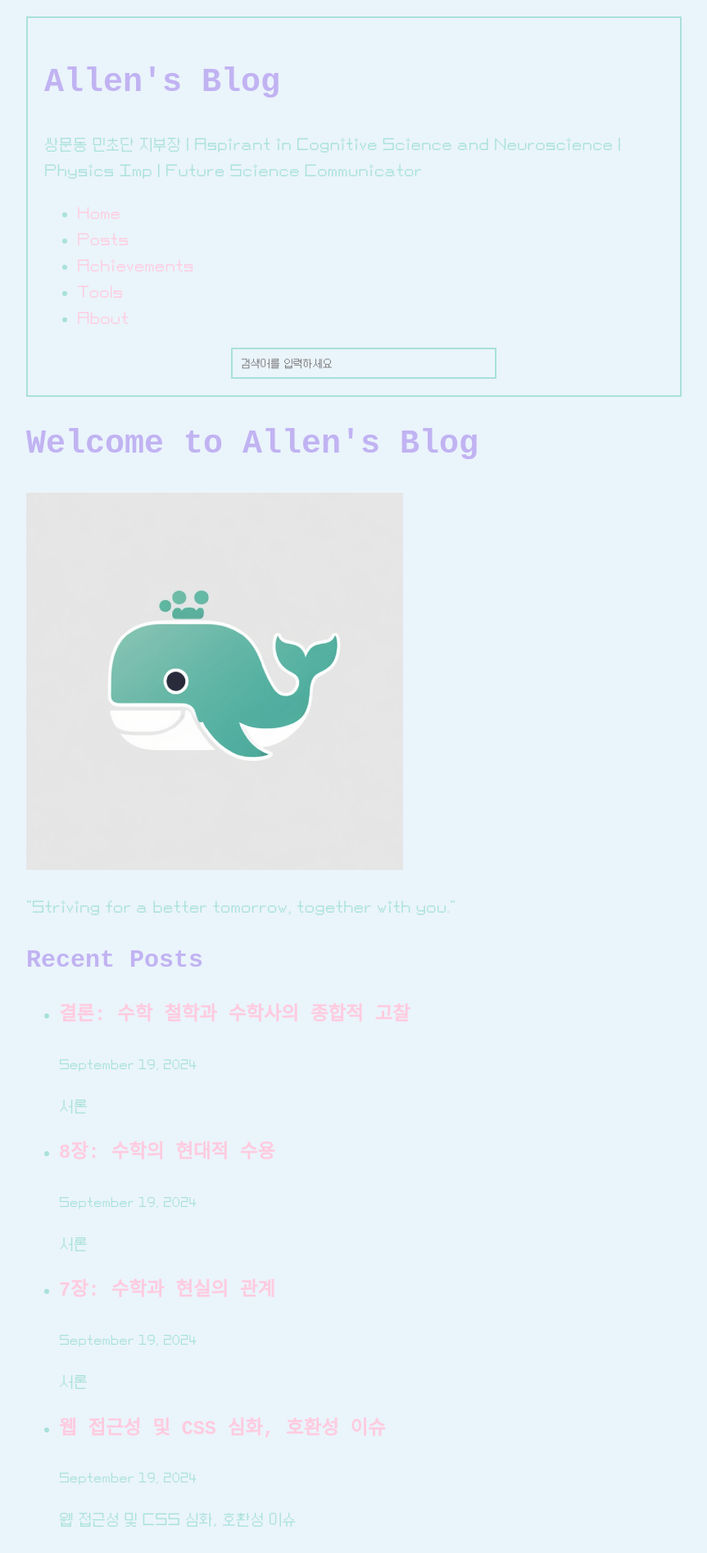
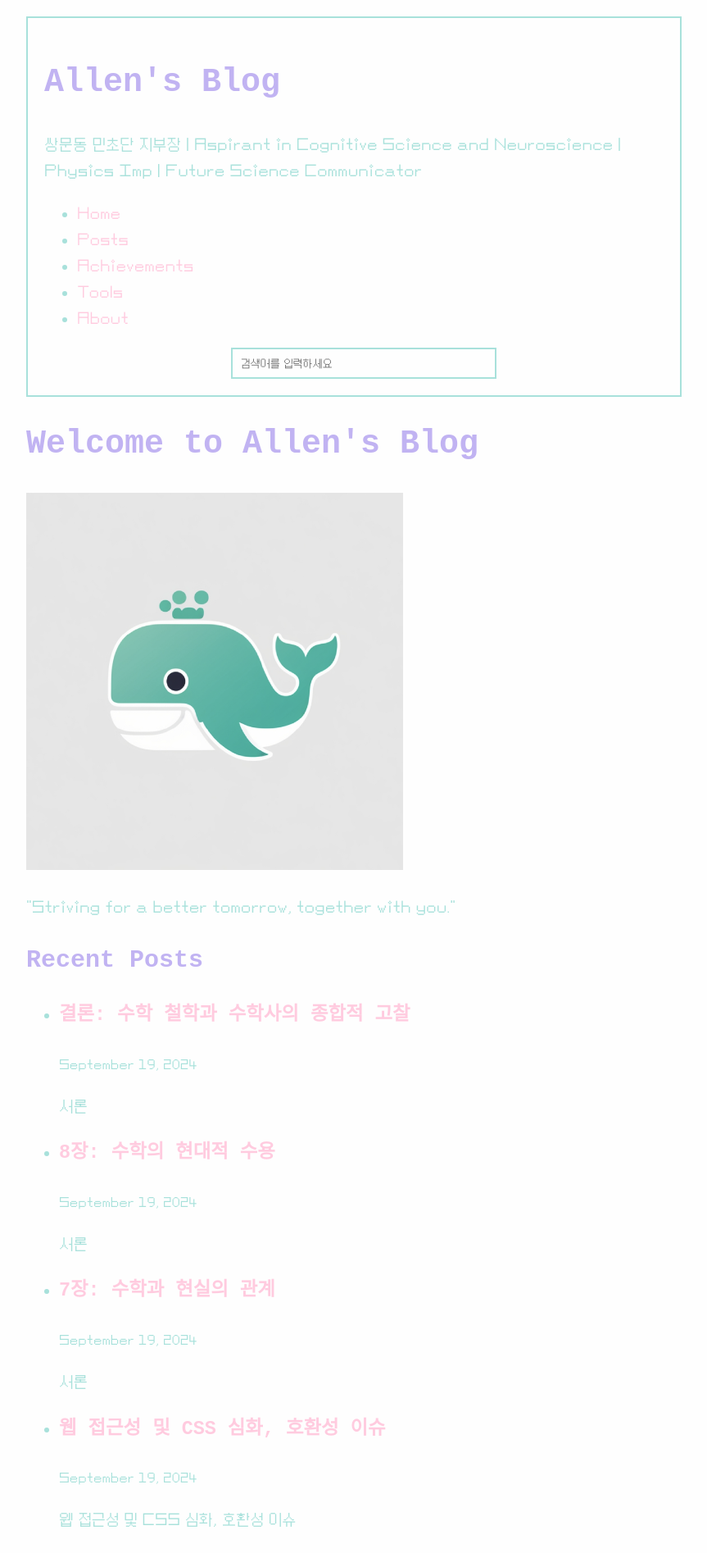
Before and after one commit to allenkang92/allenkang92.github.io, a Jekyll site: the page built from index.html, in a window 1280 px wide. Shown: the top 1894 px of the page at 82% size, without its empty margins (208-1071 px from the left). Built offline with Jekyll 4.4.1, drawn with Linux system fonts in a browser that asks for light colours; some web fonts are replaced.

Commit message:
색상 변경

```diff
--- a/assets/css/style.css
+++ b/assets/css/style.css
@@ -25,7 +25,7 @@ body {
   font-family: 'PFStardust', monospace;
   line-height: 1.6;
   color: #A8E1DB; /* 본문 텍스트 색상 */
-  background-color: #EAF4FB; /* 배경색 */
+  background-color: #fefefe; /* 배경색 */
   max-width: 800px;
   margin: 0 auto;
   padding: 20px;
@@ -33,7 +33,7 @@ body {
 }
 
 header {
-  background-color: #EAF4FB;
+  background-color: #fefefe;
   padding: 20px;
   margin-bottom: 20px;
   border: 2px solid #A8E1DB;
@@ -84,7 +84,7 @@ footer {
   width: 100%;
   padding: 10px;
   border: 2px solid #A8E1DB;
-  background-color: #EAF4FB;
+  background-color: #fefefe;
   color: #A8E1DB;
   font-family: 'PFStardust', monospace;
   font-size: 14px;
@@ -92,7 +92,7 @@ footer {
 
 #search-results {
   position: absolute;
-  background: #EAF4FB;
+  background: #fefefe;
   width: 100%;
   max-width: 300px;
   border: 2px solid #A8E1DB;
@@ -137,7 +137,7 @@ footer {
 }
 
 #toc {
-  background-color: #EAF4FB;
+  background-color: #fefefe;
   border: 2px solid #A8E1DB;
   padding: 15px;
   margin-bottom: 20px;
@@ -223,7 +223,7 @@ footer {
 @media (prefers-color-scheme: dark) {
   body {
     background-color: #1a1a1a;
-    color: #EAF4FB;
+    color: #fefefe;
   }
 
   header, .sidebar-right, #search-input, #search-results, #toc {
```
Also changed, not shown: assets/css/main.css (+6 -6 lines).
